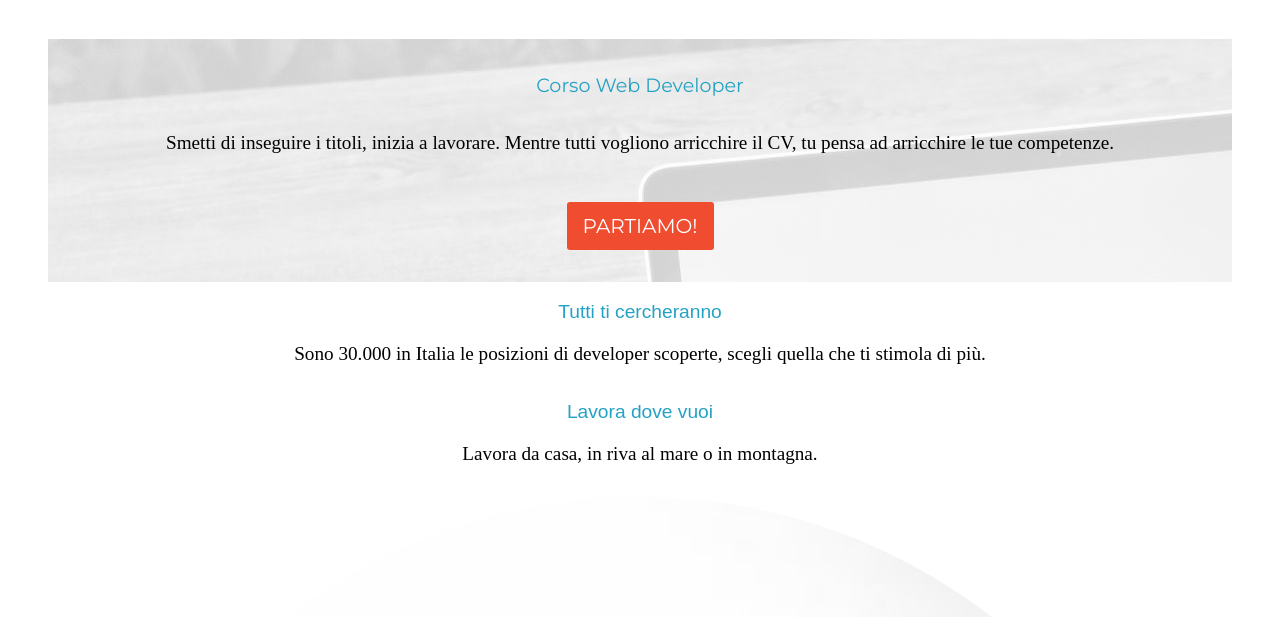
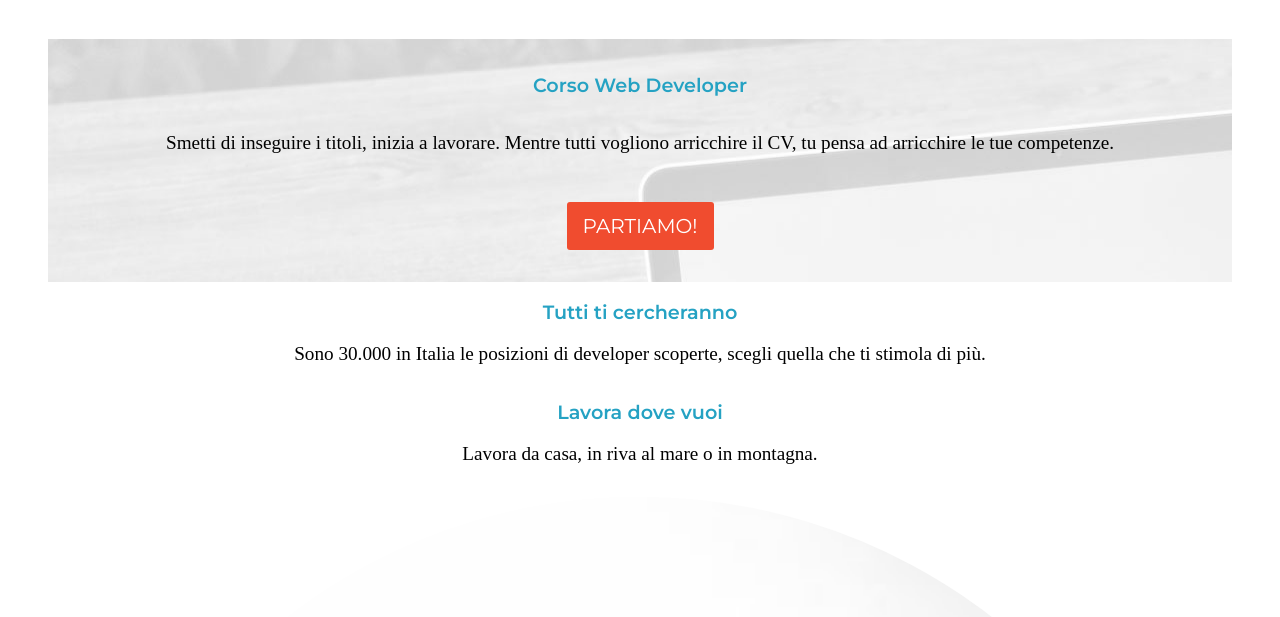
Before and after one commit to MatteoChiocchetti/Homework-Day-5, a plain HTML site: page index.html in a window 1280 px wide. Shown: the part 183-800 px from the top of the page. Drawn offline with nearby package versions, Linux system fonts and the light colour scheme; files that its build step writes are made by us from their sources; files whose address does not match are found by name.

Commit message:
adds files

```diff
--- a/assets/css/style.css
+++ b/assets/css/style.css
@@ -9,8 +9,8 @@ h2,
 h3,
 h4 {
   line-height: 1.5;
-  font-family: "Montserrat bold", sans-serif;
-  font-weight: 400;
+  font-family: "Montserrat", sans-serif;
+  font-weight: 600;
   margin-bottom: 0.8;
 }
 p {
--- a/index.html
+++ b/index.html
@@ -4,15 +4,13 @@
     <meta charset="UTF-8" />
     <meta name="viewport" content="width=device-width, initial-scale=1.0" />
     <meta name="description" content="Da zero a Epicode con i corsi completi per diventare uno sviluppatore professionista in 3 mesi." />
+    <link rel="preconnect" href="https://fonts.googleapis.com">
+<link rel="preconnect" href="https://fonts.gstatic.com" crossorigin>
+<link href="https://fonts.googleapis.com/css2?family=Montserrat:ital,wght@0,100..900;1,100..900&family=Open+Sans:ital,wght@0,300..800;1,300..800&display=swap" rel="stylesheet">
+
     <link rel="stylesheet" href="./css/reset.css" />
     <link rel="stylesheet" href="./css/style.css" />
-    <link rel="preconnect" href="https://fonts.googleapis.com" />
-    <link rel="preconnect" href="https://fonts.gstatic.com" crossorigin />
-    <link href="https://fonts.googleapis.com/css2?family=Open+Sans:ital,wght@0,300..800;1,300..800&display=swap" rel="stylesheet" />
     <link rel="stylesheet" href="https://cdnjs.cloudflare.com/ajax/libs/font-awesome/5.15.4/css/all.min.css" integrity="sha512-1ycn6IcaQQ40/MKBW2W4Rhis/DbILU74C1vSrLJxCq57o941Ym01SwNsOMqvEBFlcgUa6xLiPY/NS5R+E6ztJQ==" crossorigin="anonymous" referrerpolicy="no-referrer" />
-        <link rel="preconnect" href="https://fonts.googleapis.com">
-        <link href="https://fonts.googleapis.com/css2?family=Montserrat:ital,wght@0,100..900;1,100..900&display=swap" rel="stylesheet">
-
 
     <title>Corso Web Developer - Epicode School</title>
   </head>
```
